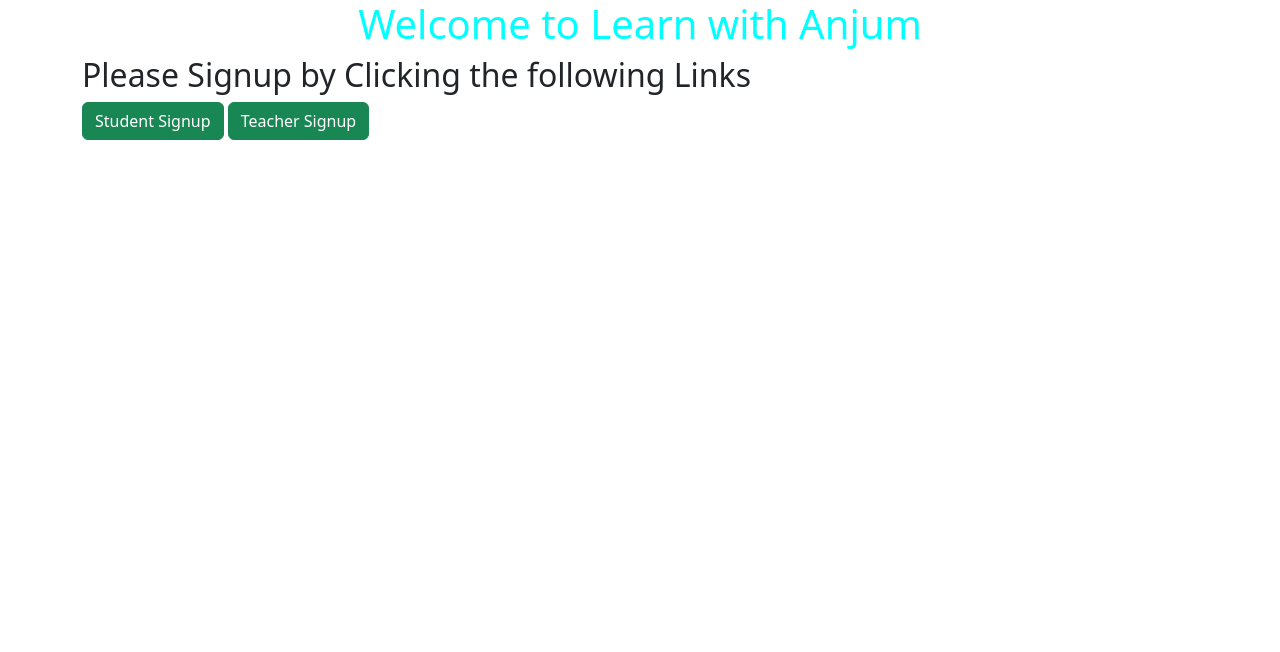
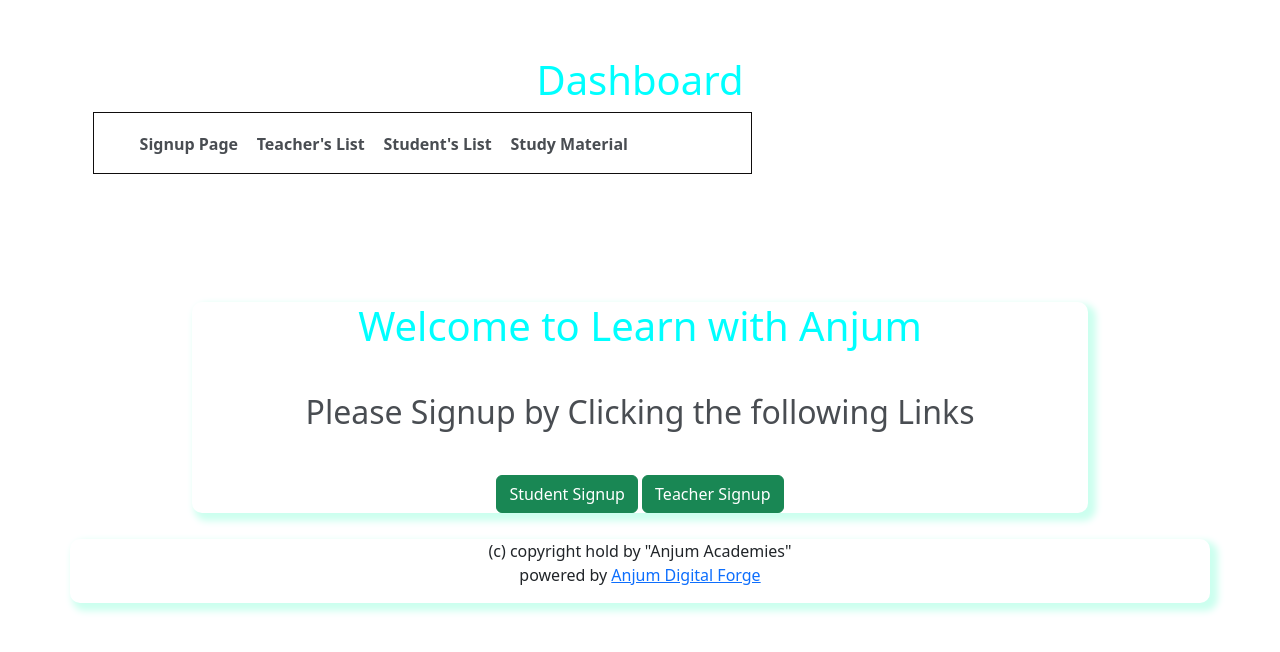
Before and after one commit to AnjumDigitalForge/basic_django, a Django app: page /home/ in a window 1280 px wide. Shown: the top 652 px of the page. Run offline with Django 5.2, Linux system fonts and the light colour scheme; some libraries are stand-ins or nearby versions.

Commit message:
trying to add styling to home page

```diff
--- a/basic_django/urls.py
+++ b/basic_django/urls.py
@@ -18,10 +18,14 @@ from django.contrib import admin
 from django.shortcuts import redirect
 from django.urls import path, include
 #why does we have used ‘include’ here?
+from django.conf import settings
+from django.conf.urls.static import static
 
 urlpatterns = [
     path('', lambda request: redirect('home/')),  # Redirect root to myname/
     path('admin/', admin.site.urls),
 	path('', include('first_app.urls')), #this will include the urls.py file of first_app and it will check the urls.py file of first_app for the path and views.
+]
 
-]
+if settings.DEBUG:
+    urlpatterns += static(settings.MEDIA_URL, document_root=settings.MEDIA_ROOT)
--- a/first_app/urls.py
+++ b/first_app/urls.py
@@ -3,9 +3,9 @@ from . import views #(to call the views.py file from the same directory)
 urlpatterns = [
 #	path('', views.home) # ‘’ it means, if path is empty so go to “def home(request):” of views.py
 	path('home/', views.home, name='home'), # ‘’ it means, if path is empty so go to “def home(request):” of views.py
-	path('yourname/', views.yourname),
     path('student_signup/', views.student_signup_view, name='student_signup'),
     path('students/', views.student_list, name='student_list'),
     path('teacher_signup/', views.teacher_signup_view, name='teacher_signup'),
     path('teachers/', views.teacher_list, name='teacher_list'),
+    path('study_material/', views.study_material, name='study_material'),
 ]
--- a/first_app/views.py
+++ b/first_app/views.py
@@ -7,9 +7,6 @@ from .models import StdSignUp, TeacherSignUp # This line imports the std_sign_up
 # Create your views here.
 def home(request):
     return render(request, 'index.html')
-
-def yourname(request):
-    return HttpResponse('Hello You!')
 
 def student_signup_view(request):
     if request.method == 'POST':
@@ -49,3 +46,6 @@ def teacher_signup_view(request):
 def teacher_list(request):
     teachers = TeacherSignUp.objects.all()  # Retrieve all teacher records from the database
     return render(request, 'faculty_list.html', {'teachers': teachers})  # Render the teacher list template with the retrieved teacher data
+
+def study_material(request):
+    return render(request, 'stdy_material.html')  # Render the study material template for GET requests
--- /dev/null
+++ b/static/_container.scss
@@ -0,0 +1,43 @@
+#basic_cont{
+	border: px solid $bdr-color1;
+	border-radius:$bdr-rds1;
+	text-align:$txt-align2;
+	box-shadow:$bdr-shdw1;
+	width:100%;
+	margin-top:5%;
+}
+#cont_nav{
+    @extend #basic_cont;
+	width:100%;
+	height: 63px;
+	margin-top:0%;
+}
+#std_mat{
+    @extend #basic_cont;
+	margin-bottom: 5%;
+	background: linear-gradient(-45deg, white 40%, yellow 0%);
+
+}
+#cont1{
+	@extend #basic_cont;
+	width:70%;
+	margin-top:10%;
+	margin-bottom: 2%;
+}
+#cont2{
+	width:50%;
+    @extend #basic_cont;
+}
+#cont3{
+    @extend #basic_cont;
+	width:100%;
+	height: 5vw;
+	margin-top:0%;
+}
+
+#cont_msgmsanj{
+    @extend #basic_cont;
+	background-color: transparent;
+	height: auto;
+
+}
--- /dev/null
+++ b/static/_form.scss
@@ -0,0 +1,15 @@
+
+form{
+    border: px solid $bdr-color3;
+    font-weight: bold;
+	margin-top: 5%;
+    &:hover{
+        color:$prm_color1;
+    }
+    input{
+        margin-bottom: 10%;
+    }
+}
+#formrow1{
+    margin: 0%;
+}
--- /dev/null
+++ b/static/_heading.scss
@@ -0,0 +1,44 @@
+
+h1{
+    text-align:$txt-align2;
+	margin-top: 2%;
+	color:$prm_color3;
+	&:hover{
+		color:$prm_color1;
+	}
+}
+#h1{
+    color:$prm_color3;
+    margin-top:5%;
+    &:hover{
+        color:$prm_color1;
+    }
+}
+#h2{
+    color:$prm_color3;
+    margin-top:5%;
+    margin-bottom:5%;
+    &:hover{
+        color:$prm_color1;
+    }
+}
+h3{
+    text-align:$txt-align2;
+	font-family: $font-style1;
+	font-weight: $ft-wgt1;
+	color:$prm_color3;
+	margin-top: 2%;
+	&:hover{
+		color:$prm_color1;
+	}
+}
+h5{
+    text-align:$txt-align2;
+	font-family: $font-style1;
+	font-weight: $ft-wgt1;
+	color:$prm_color3;
+	margin-top: 2%;
+	&:hover{
+		color:$prm_color1;
+	}
+}
--- /dev/null
+++ b/static/_variables.scss
@@ -0,0 +1,38 @@
+
+$prm_color1: #4a9146; //green
+$prm_color2: #e2ede1; //lightgray
+$prm_color3: #494d52; //darkgray
+$prm_color4: #e6fff7; //cyan/blue
+$prm_color5: #001a00; //darkgreen
+
+$bdr-color1:#0f0d0d; //black
+$bdr-color2:#f71505; //red
+$bdr-color3:transparent;
+
+$font-style1:Times New Roman;
+$font-style2:Brush Script MT;
+
+$bg-color1:#ff0000;
+
+$font-size1: 4vw;
+$font-size2: 3vw;
+$font-size3: 2vw;
+$font-size4: 1vw;
+
+$ft-wgt1: Bold;
+$ft-wgt2: normal;
+
+$txt-align1: left;
+$txt-align2: center;
+$txt-align3: right;
+
+$bdr-rds1: 10px;
+$bdr-rds2: 20px;
+$bdr-rds3: 30px;
+$bdr-rds4: 40px;
+
+$bdr-shdw1:5px 5px 7px 3px #ccffef;
+$bdr-shdw2:5px 5px 10px 5px #4a9146;
+
+$txt-trans1:Uppercase;
+$txt-trans2:Capitalize;
--- a/static/style.css
+++ b/static/style.css
@@ -1,3 +1,108 @@
+form {
+  border: px solid transparent;
+  font-weight: bold;
+  margin-top: 5%;
+}
+form:hover {
+  color: #4a9146;
+}
+form input {
+  margin-bottom: 10%;
+}
+
+#formrow1 {
+  margin: 0%;
+}
+
+#basic_cont, #cont_msgmsanj, #cont3, #cont2, #cont1, #std_mat, #cont_nav {
+  border: px solid #0f0d0d;
+  border-radius: 10px;
+  text-align: center;
+  box-shadow: 5px 5px 7px 3px #ccffef;
+  width: 100%;
+  margin-top: 5%;
+}
+
+#cont_nav {
+  width: 100%;
+  height: 63px;
+  margin-top: 0%;
+}
+
+#std_mat {
+  margin-bottom: 5%;
+  background: linear-gradient(-45deg, white 40%, yellow 0%);
+}
+
+#cont1 {
+  width: 70%;
+  margin-top: 10%;
+  margin-bottom: 2%;
+}
+
+#cont2 {
+  width: 50%;
+}
+
+#cont3 {
+  width: 100%;
+  height: 5vw;
+  margin-top: 0%;
+}
+
+#cont_msgmsanj {
+  background-color: transparent;
+  height: auto;
+}
+
+h1 {
+  text-align: center;
+  margin-top: 2%;
+  color: #494d52;
+}
+h1:hover {
+  color: #4a9146;
+}
+
+#h1 {
+  color: #494d52;
+  margin-top: 5%;
+}
+#h1:hover {
+  color: #4a9146;
+}
+
+#h2 {
+  color: #494d52;
+  margin-top: 5%;
+  margin-bottom: 5%;
+}
+#h2:hover {
+  color: #4a9146;
+}
+
+h3 {
+  text-align: center;
+  font-family: Times New Roman;
+  font-weight: Bold;
+  color: #494d52;
+  margin-top: 2%;
+}
+h3:hover {
+  color: #4a9146;
+}
+
+h5 {
+  text-align: center;
+  font-family: Times New Roman;
+  font-weight: Bold;
+  color: #494d52;
+  margin-top: 2%;
+}
+h5:hover {
+  color: #4a9146;
+}
+
 #h1 {
   color: cyan;
 }
@@ -6,6 +111,46 @@ body {
   font-family: Arial, sans-serif;
   margin: 20px;
   background-color: #f5f5f5;
+}
+
+#navbar {
+  border: 1px solid #0f0d0d;
+}
+
+#navbar {
+  border: px solid #0f0d0d;
+  height: auto;
+  margin-left: 1%;
+  width: 59%;
+}
+#navbar #nav1 {
+  border: 1px solid transparent;
+  display: block;
+  margin: auto;
+  height: 60px;
+}
+#navbar #nav1 ul {
+  list-style-type: none;
+  margin-left: 0%;
+}
+#navbar #nav1 ul li {
+  float: left;
+  height: auto;
+  margin: 1%;
+  margin-left: 2%;
+  margin-top: 3%;
+}
+#navbar #nav1 ul li a {
+  border: px solid #0f0d0d;
+  text-decoration: none;
+  color: #494d52;
+  font-weight: Bold;
+}
+#navbar #nav1 ul li a:hover {
+  color: #4a9146;
+}
+#navbar #nav1 {
+  /* Change the link color to #111 (black) on hover */
 }
 
 h1 {
@@ -45,4 +190,14 @@ tr:hover {
   border-radius: 4px;
   display: inline-block;
   margin-bottom: 20px;
+}
+
+.studymaterial {
+  border: px solid #0f0d0d;
+  border-radius: 10px;
+  margin: auto;
+  margin-top: 1%;
+}
+.studymaterial:hover {
+  box-shadow: 5px 5px 10px 5px #4a9146;
 }/*# sourceMappingURL=style.css.map */
--- a/static/style.scss
+++ b/static/style.scss
@@ -1,3 +1,16 @@
+@import "variables";
+
+@import "form";
+
+@import "container";
+
+@import "heading";
+
+@mixin contcent{
+	display: block;
+	margin: auto;
+}
+
 #h1{
     color: cyan;
 }
@@ -6,6 +19,41 @@
         margin: 20px;
         background-color: #f5f5f5;
         }
+#navbar{
+    border: 1px solid $bdr-color1;
+}
+#navbar{
+	border: px solid $bdr-color1;
+	height:auto;
+	margin-left: 1%;
+	width: 59%;
+    #nav1{
+        border: 1px solid $bdr-color3;
+        @include contcent;
+        height:60px;
+        ul {
+            list-style-type: none;
+            margin-left: 0%;
+            li {
+                float: left;
+                height: auto;
+                margin: 1%;
+                margin-left: 2%;
+                margin-top: 3%;
+                a{
+                    border: px solid $bdr-color1;
+                    text-decoration: none;
+                    color:$prm_color3;
+                    font-weight:$ft-wgt1;
+                    &:hover {
+                        color:$prm_color1;
+                    }
+                }
+            }
+        }
+        /* Change the link color to #111 (black) on hover */
+    }
+}
         h1 {
             color: #333;
             text-align: center;
@@ -39,3 +87,12 @@
             display: inline-block;
             margin-bottom: 20px;
         }
+.studymaterial{
+	border: px solid $bdr-color1;
+	border-radius:$bdr-rds1;
+	margin:auto;
+	margin-top: 1%;
+	&:hover{
+		box-shadow:$bdr-shdw2;
+	}
+}
--- a/templates/footer.html
+++ b/templates/footer.html
@@ -1,7 +1,16 @@
 {% load static %}
 
+<footer>
+	<div class="container" id="cont3">
+        <p>
+            (c) copyright hold by "Anjum Academies"
+            <br> powered by <a href="#"> Anjum Digital Forge </a>
+        </p>
+    </div>
+</footer>
 
 
-<script src="{% static 'JS/bootstrap.bundle.min.js' %}"></script>
+<script src="https://cdn.jsdelivr.net/npm/bootstrap@5.3.2/dist/js/bootstrap.bundle.min.js"></script>
+
 </body>
 </html>
--- a/templates/header.html
+++ b/templates/header.html
@@ -8,3 +8,7 @@
     <link rel="stylesheet" href="{% static 'bootstrap.css' %}">
 </head>
 <body>
+<!--    <ul>
+        <li><a href="{% url 'home' %}">Home</a></li>
+    </ul>
+-->
--- a/templates/index.html
+++ b/templates/index.html
@@ -1,5 +1,18 @@
 {% include "header.html" %}
 
+<div class="container" id="cont">
+    <h1 id="h1">Dashboard</h1>
+    <div class="col-md-7" id="navbar">
+        <div class="nav" id="nav1">
+            <ul>
+                <li><a href="{% url 'home' %}">Signup Page</a></li>
+                <li><a href="{% url 'teacher_list' %}">Teacher's List</a></li>
+                <li><a href="{% url 'student_list' %}">Student's List</a></li>
+                <li><a href="{% url 'study_material' %}">Study Material</a></li>
+            </ul>
+        </div>
+    </div>
+</div>
 <div class="container" id="cont1">
     <h1 id="h1">Welcome to Learn with Anjum</h1>
     <h2 id="h2">Please Signup by Clicking the following Links</h2>
```
Also changed, not shown: templates/stdy_mat_ext.html (added, +9 -0 lines), templates/stdy_material.html (added, +278 -0 lines), basic_django/settings.py (line endings or trailing spaces), db.sqlite3, 3 other files.
